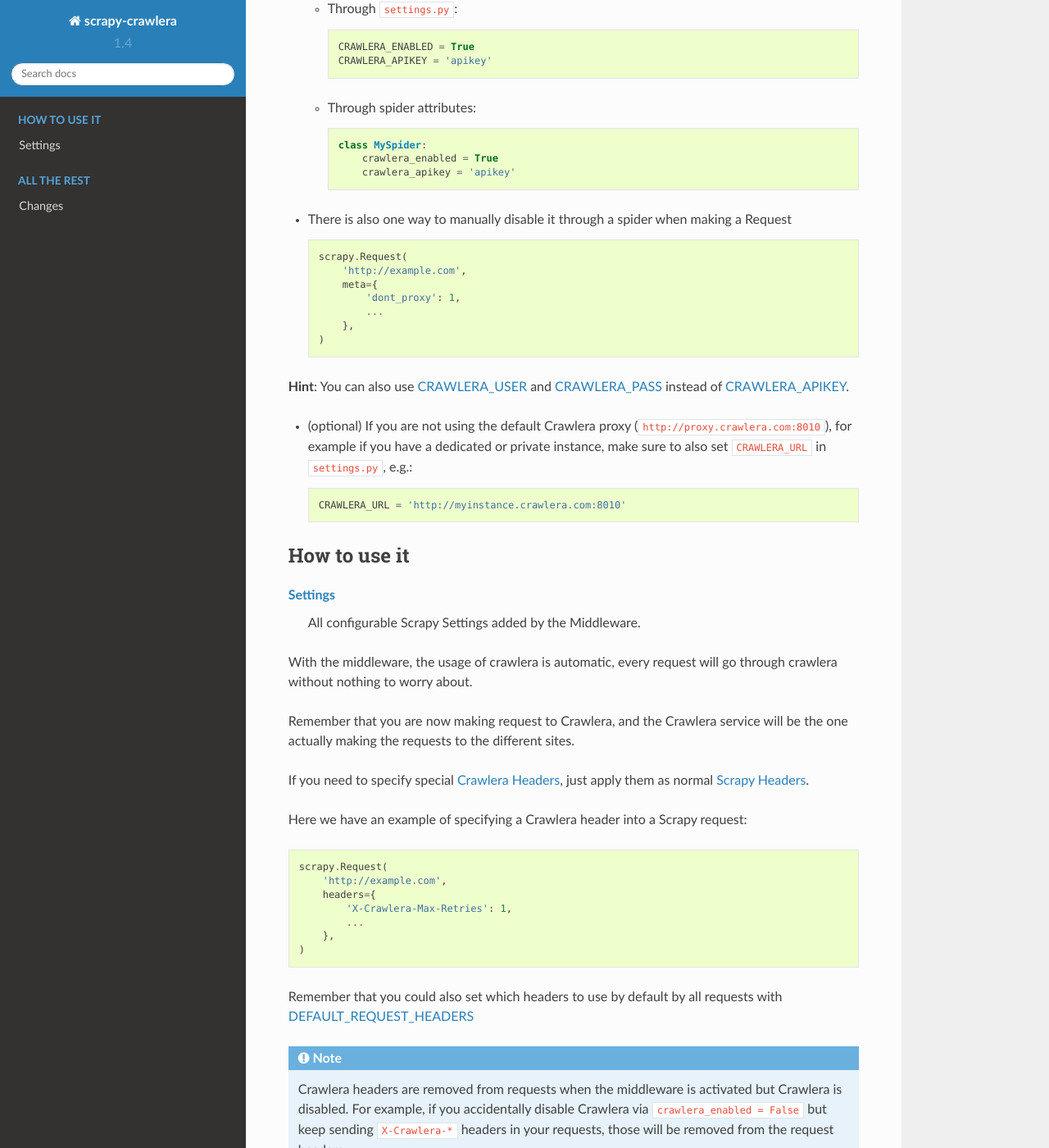
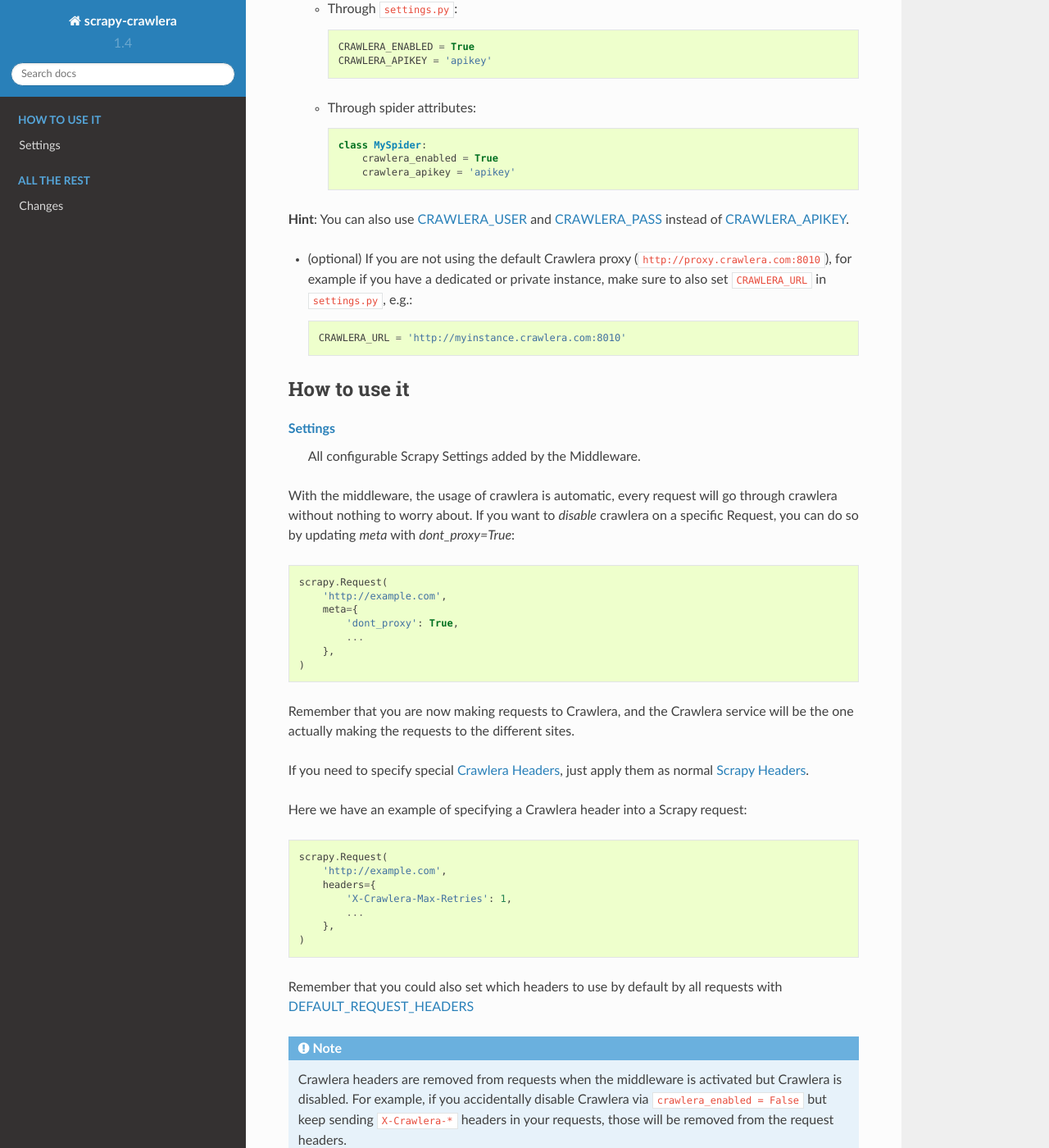
Before and after one commit to scrapy-plugins/scrapy-zyte-smartproxy, a Sphinx documentation site: the page built from docs/index.rst, in a window 1280 px wide and 1400 px high, scrolled down 479 px. Shown: the whole window at 82% size. Built offline with Sphinx 7.4.7 and the Read the Docs theme 2.0.0, drawn with Linux system fonts in a browser that asks for light colours.

Commit message:
adding dont_proxy example in the documentation

```diff
--- a/docs/index.rst
+++ b/docs/index.rst
@@ -32,17 +32,6 @@
           crawlera_enabled = True
           crawlera_apikey = 'apikey'
 
-* There is also one way to manually disable it through a spider when making a Request ::
-
-    scrapy.Request(
-        'http://example.com',
-        meta={
-            'dont_proxy': 1,
-            ...
-        },
-    )
-
-
 
 **Hint**: You can also use :ref:`CRAWLERA_USER` and :ref:`CRAWLERA_PASS` instead of :ref:`CRAWLERA_APIKEY`.
 
@@ -66,8 +55,19 @@
 
 
 With the middleware, the usage of crawlera is automatic, every request will go through crawlera without nothing to worry about.
+If you want to *disable* crawlera on a specific Request, you can do so by updating `meta` with `dont_proxy=True`::
 
-Remember that you are now making request to Crawlera, and the Crawlera service will be the one actually making the requests to the different sites.
+
+    scrapy.Request(
+        'http://example.com',
+        meta={
+            'dont_proxy': True,
+            ...
+        },
+    )
+
+
+Remember that you are now making requests to Crawlera, and the Crawlera service will be the one actually making the requests to the different sites.
 
 If you need to specify special `Crawlera Headers <https://doc.scrapinghub.com/crawlera.html#request-headers>`_, just apply them as normal `Scrapy Headers <https://doc.scrapy.org/en/latest/topics/request-response.html#scrapy.http.Request.headers>`_.
 
```
